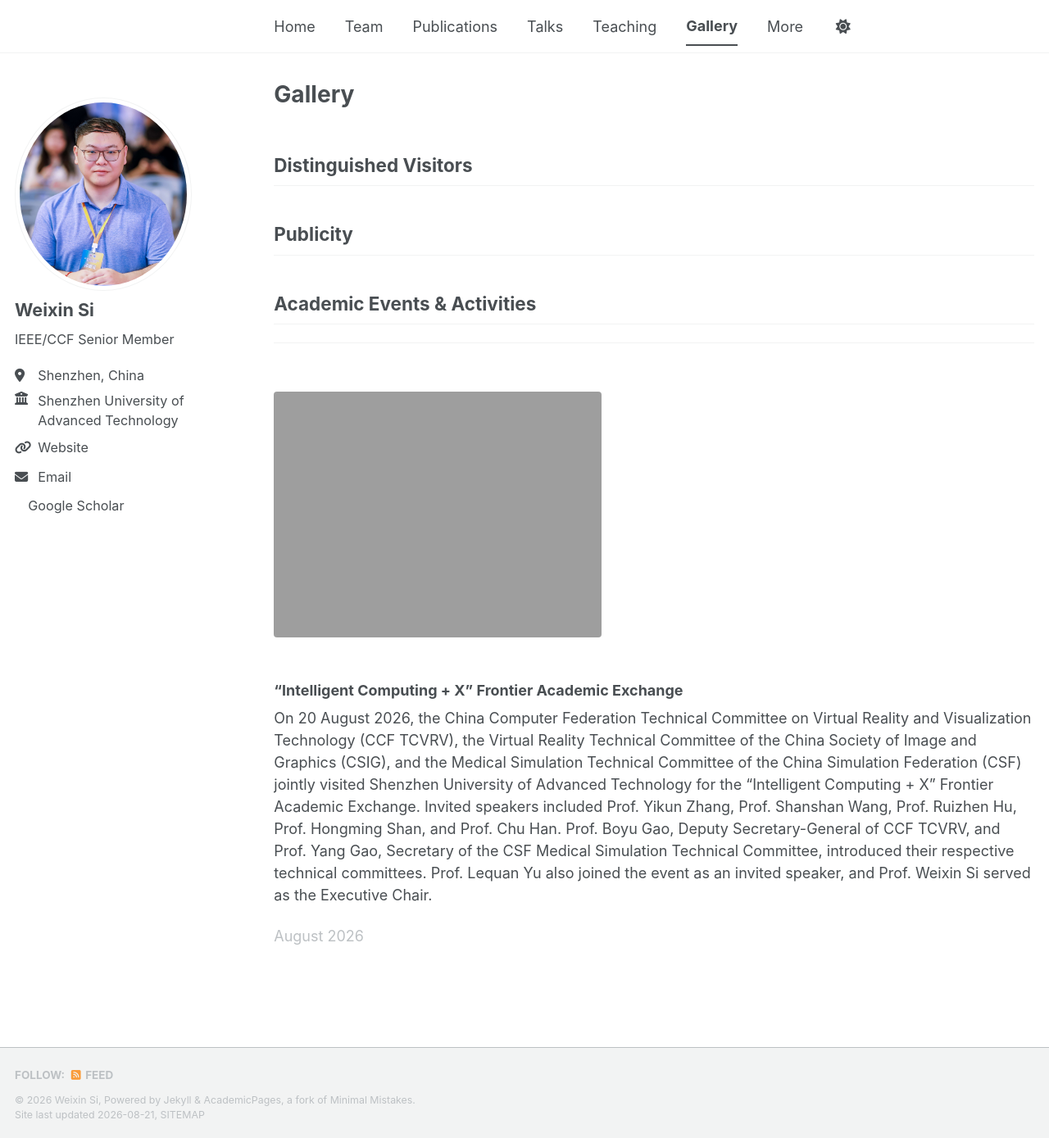
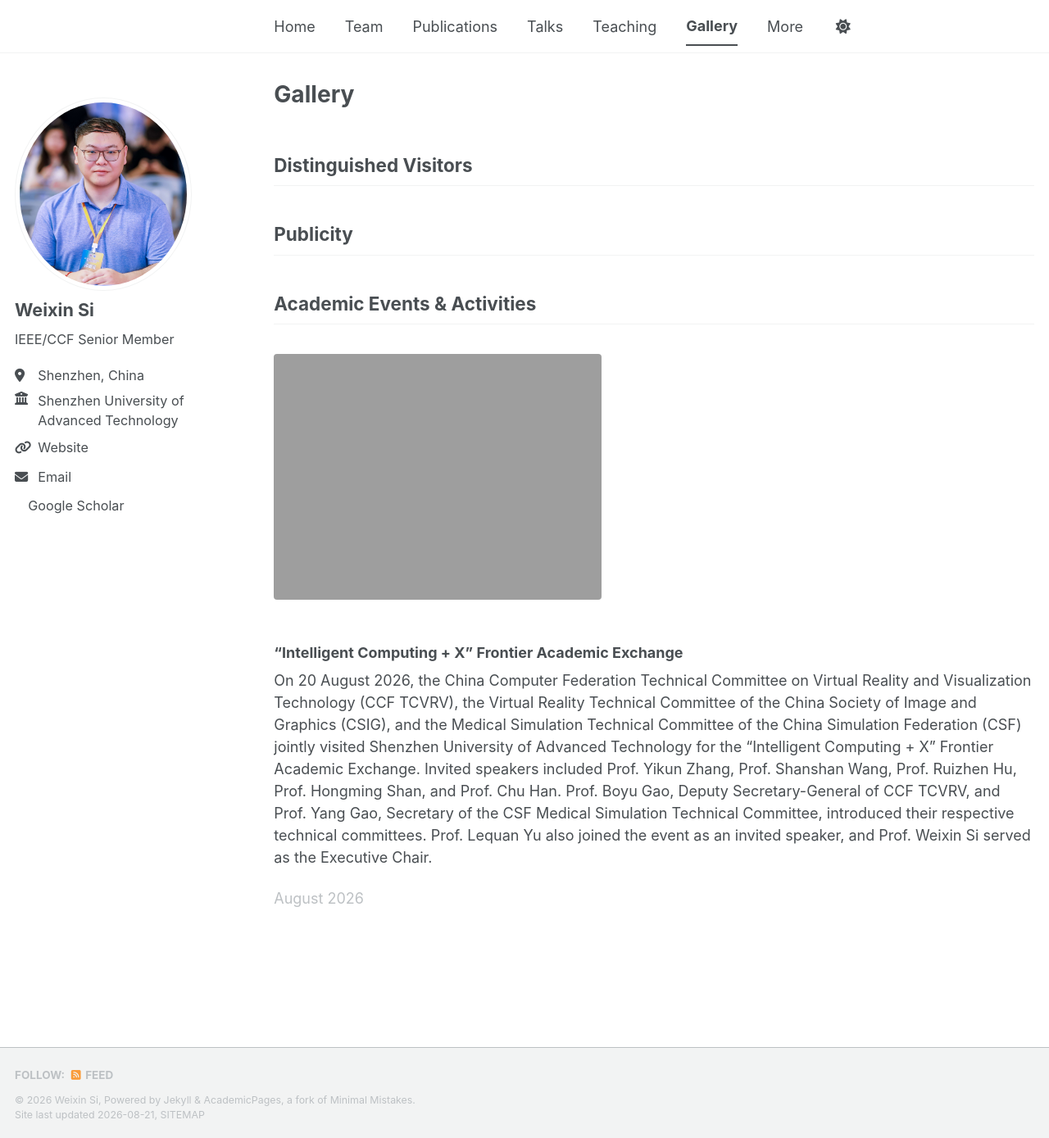
Before and after one commit to WeixinSi/weixinsi.github.io, a Jekyll site: the page built from _pages/gallery.md, in a window 1280 px wide and 1389 px high. Shown: the whole window at 82% size. Built offline with Jekyll 4.4.1, drawn with Linux system fonts in a browser that asks for light colours; a style sheet for code colours, icons or effects is not loaded.

Commit message:
Show Gallery separators only between items

```diff
--- a/_sass/layout/_academic-profile.scss
+++ b/_sass/layout/_academic-profile.scss
@@ -13,8 +13,11 @@
 }
 
 .academic-gallery__item {
+  margin: 1.25rem 0 2.25rem;
+}
+
+.academic-gallery__item + .academic-gallery__item {
   border-top: 1px solid var(--global-border-color);
-  margin: 1.25rem 0 2.25rem;
   padding-top: 1.25rem;
 }
 
```
Also changed, not shown: 1 other file.
